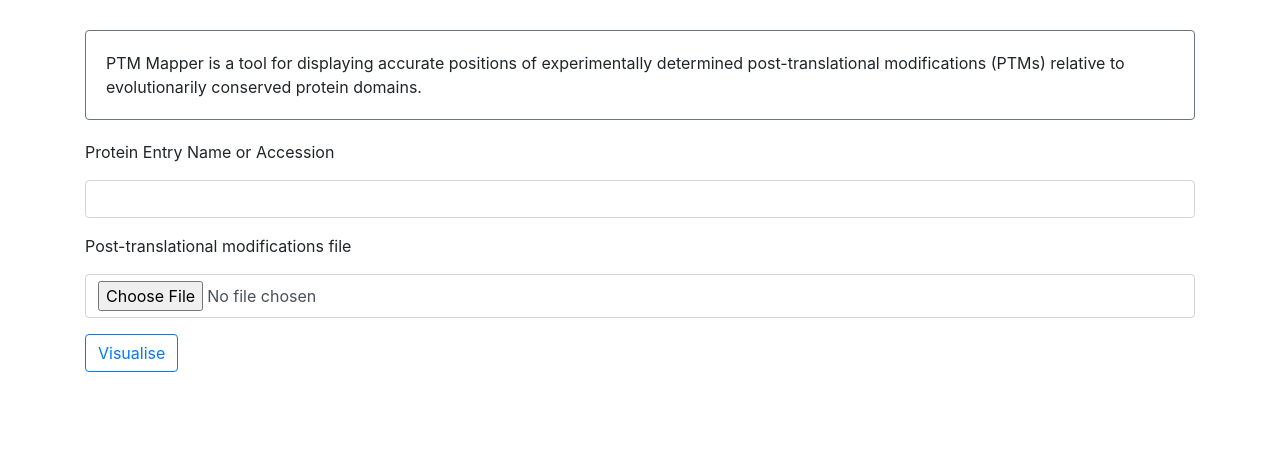
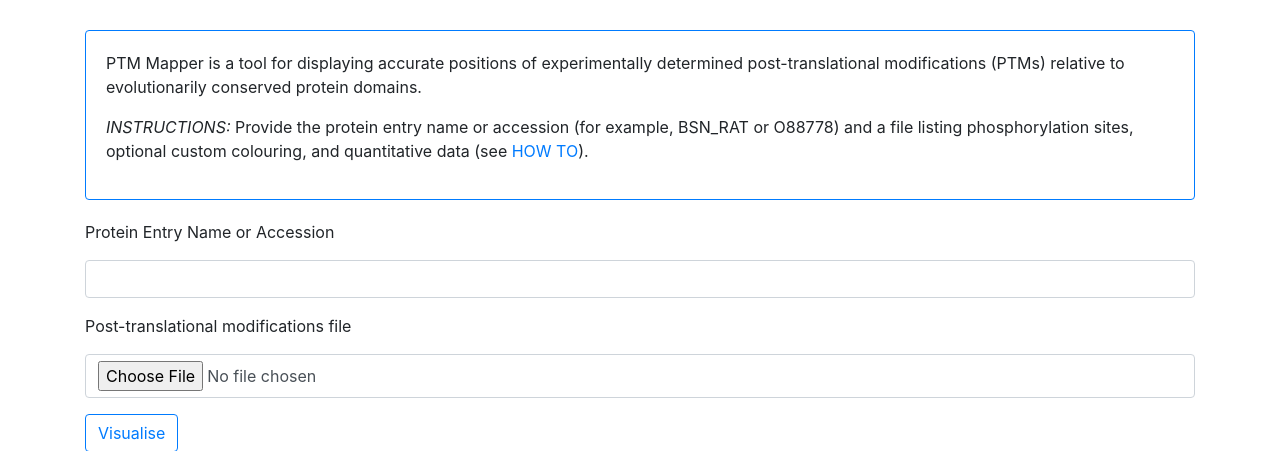
Before and after one commit to ChildrensMedicalResearchInstitute/ptm-visquant, a Flask app: page / in a window 1280 px wide. Shown: the part 96-547 px from the top of the page. Run offline with Flask 2, Linux system fonts and the light colour scheme; some libraries are stand-ins or nearby versions.

Commit message:
Include instructions on homepage

```diff
--- a/templates/ptm_mapper.html
+++ b/templates/ptm_mapper.html
@@ -7,9 +7,14 @@
 
 {% block content %}
 
-<div class="card border-secondary">
+<div class="card border-primary">
     <div class="card-body">
-        PTM Mapper is a tool for displaying accurate positions of experimentally determined post-translational modifications (PTMs) relative to evolutionarily conserved protein domains.
+        <p>PTM Mapper is a tool for displaying accurate positions of experimentally
+            determined post-translational modifications (PTMs) relative to evolutionarily
+            conserved protein domains.</p>
+        <p><em>INSTRUCTIONS:</em> Provide the protein entry name or accession (for example,
+            BSN_RAT or O88778) and a file listing phosphorylation sites, optional
+            custom colouring, and quantitative data (see <a href="/how-to">HOW TO</a>).</p>
     </div>
 </div>
 {% from '_macros.html' import render_form %}
```
